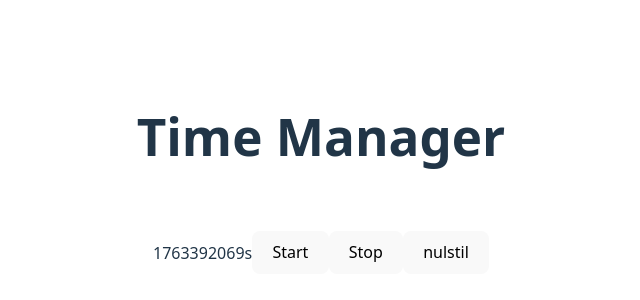
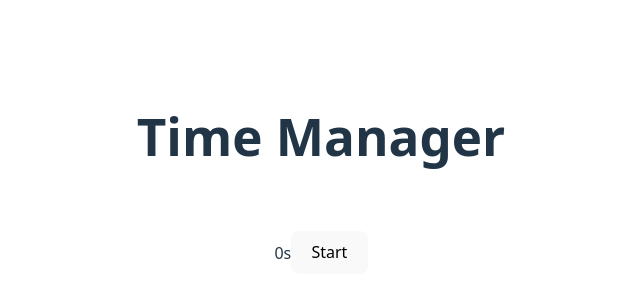
Before and after one commit to DanielNedergaard/time-manager, a React (Vite) app: page / in a window 1280 px wide. Shown: the part 210-510 px from the top of the page, without its empty margins (319-959 px from the left). Built offline with nearby package versions, Linux system fonts and the light colour scheme.

Commit message:
Start, stop and reset seems to work as intended now, but resume isn't working yet

```diff
--- a/src/StopwatchComponent.tsx
+++ b/src/StopwatchComponent.tsx
@@ -1,38 +1,53 @@
 import { useRef, useState, useEffect } from 'react'
 
 export default function StopwatchComponent() {
-    const [elapsedTime, setElapsedTime] = useState(0);
+    const [elapsedTime, setElapsedTime] = useState<number>(0);
+    const [isRunning, setIsRunning] = useState<boolean>(false);
     const startTimeRef = useRef<number>(0);
-    const timerRef = useRef<number | null>(null);
+    const timerRef = useRef<number>(0);
 
     function initiateStopwatch() {
+        setIsRunning(true);
         startTimeRef.current = new Date().getTime();
+
+        timerRef.current = window.setInterval(() => {
+            setElapsedTime((new Date().getTime() - startTimeRef.current) / 1000) // the / 1000 converts milliseconds to seconds
+        }, 1000);
     }
 
     function stopStopwatch() {
-        if (timerRef.current !== null) {
-            clearInterval(timerRef.current);
-            timerRef.current = null;
-        }
+        setIsRunning(false);
+        clearInterval(timerRef.current);
+    }
+
+    function resumeStopwatch() {
+        setIsRunning(true);
+
+        timerRef.current = window.setInterval(() => {
+            setElapsedTime((new Date().getTime() - startTimeRef.current) / 1000) // the / 1000 converts milliseconds to seconds
+        }, 1000);
     }
 
     function resetStopwatch() {
         setElapsedTime(0);
+        timerRef.current = 0;
     }
-
-    useEffect(() => {
-        timerRef.current = window.setInterval(() => {
-
-        }, 1000);
-        setElapsedTime((new Date().getTime() - startTimeRef.current) / 1000) // the / 1000 converts milliseconds to seconds
-    });
 
     return (
         <div className="card">
             <span id="time">{elapsedTime.toFixed(0)}s</span>
-            <button id="start-button" onClick={initiateStopwatch}>Start</button>
-            <button id="stop-button" onClick={stopStopwatch}>Stop</button>
-            <button id="reset-button" onClick={resetStopwatch}>nulstil</button>
+            {isRunning === false && timerRef.current === 0 && (
+                <button id="start-button" onClick={initiateStopwatch}>Start</button> // show start button when timer is not running
+            )}
+            {isRunning && (
+                <button id="stop-button" onClick={stopStopwatch}>Stop</button>
+            )}
+            {isRunning === false && timerRef.current > 0 && (
+                <button id="resume-button" onClick={resumeStopwatch}>Geonoptag</button>
+            )}
+            {isRunning === false && timerRef.current > 0 && (
+                <button id="reset-button" onClick={resetStopwatch}>Nulstil</button>
+            )}
         </div>
     );
 }
```
